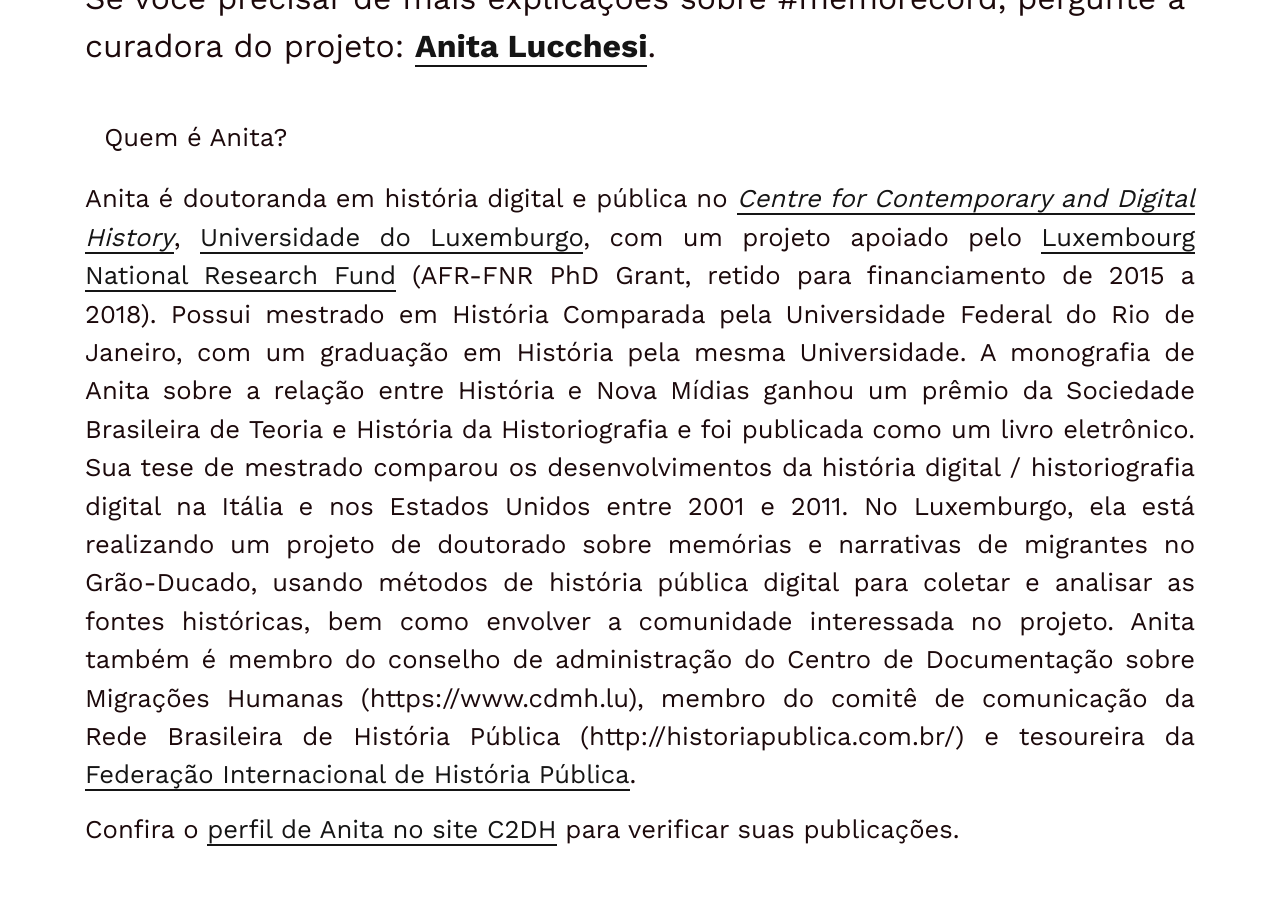
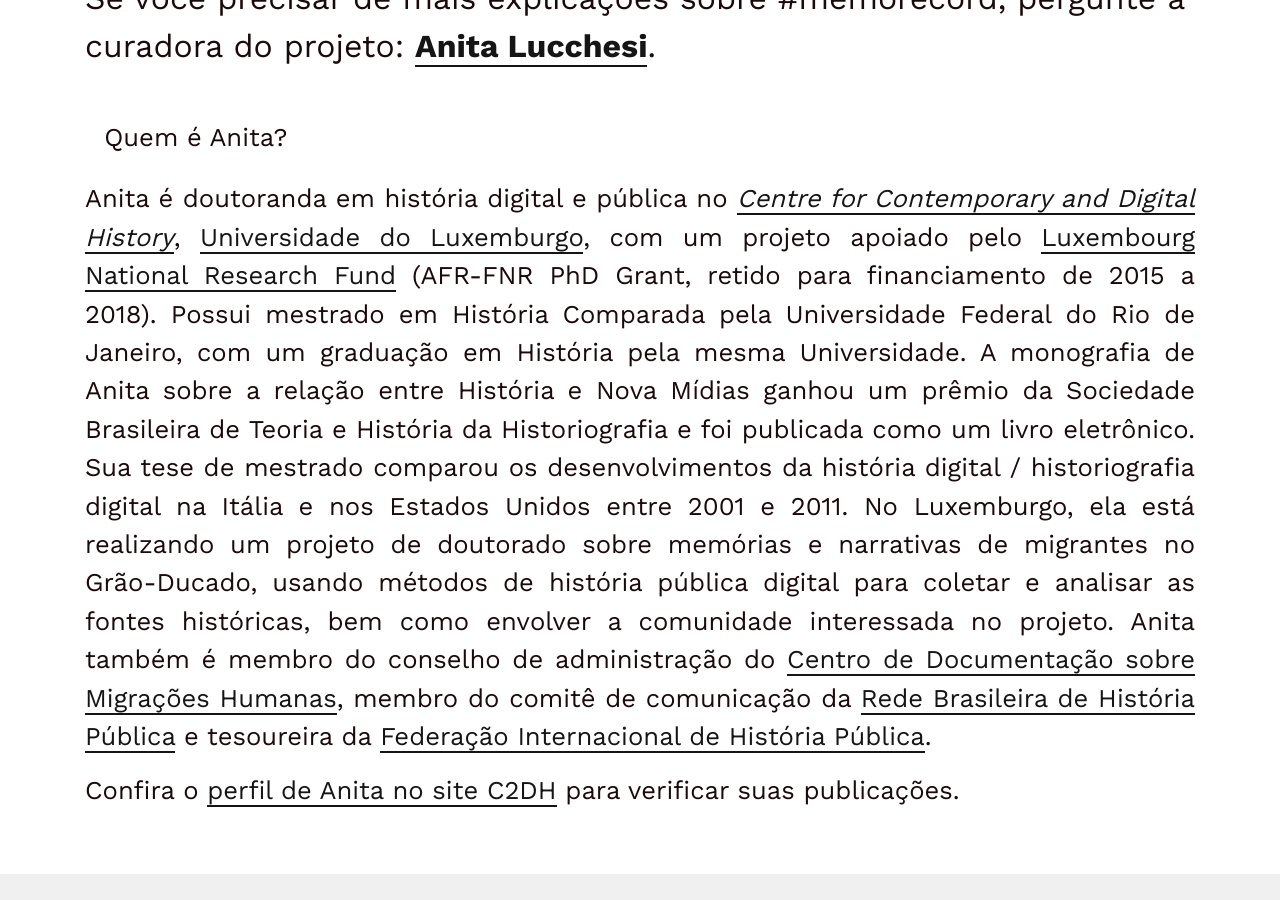
Before and after one commit to C2DH/memorecord, a Jekyll site: the page built from pages/ask-the-historian.pt.md, in a window 1280 px wide and 900 px high, scrolled down 386 px. Built offline with Jekyll 4.4.1, drawn with Linux system fonts in a browser that asks for light colours.

Commit message:
update historian pt

```diff
--- a/pages/ask-the-historian.pt.md
+++ b/pages/ask-the-historian.pt.md
@@ -10,6 +10,6 @@ Se você precisar de mais explicações sobre #memorecord, pergunte à curadora
 <!-- more -->
 ## Quem é Anita?
 
-Anita é doutoranda em história digital e pública no [*Centre for Contemporary and Digital History*](https://www.c2dh.uni.lu/), [Universidade do Luxemburgo](https://www.uni.lu), com um projeto apoiado pelo [Luxembourg National Research Fund](https://www.fnr.lu) (AFR-FNR PhD Grant, retido para financiamento de 2015 a 2018). Possui mestrado em História Comparada pela Universidade Federal do Rio de Janeiro, com um graduação em História pela mesma Universidade. A monografia de Anita sobre a relação entre História e Nova Mídias ganhou um prêmio da Sociedade Brasileira de Teoria e História da Historiografia e foi publicada como um livro eletrônico. Sua tese de mestrado comparou os desenvolvimentos da história digital / historiografia digital na Itália e nos Estados Unidos entre 2001 e 2011. No Luxemburgo, ela está realizando um projeto de doutorado sobre memórias e narrativas de migrantes no Grão-Ducado, usando métodos de história pública digital para coletar e analisar as fontes históricas, bem como envolver a comunidade interessada no projeto. Anita também é membro do conselho de administração do Centro de Documentação sobre Migrações Humanas (https://www.cdmh.lu), membro do comitê de comunicação da Rede Brasileira de História Pública (http://historiapublica.com.br/) e tesoureira da [Federação Internacional de História Pública](http://ifph.hypotheses.org/).
+Anita é doutoranda em história digital e pública no [*Centre for Contemporary and Digital History*](https://www.c2dh.uni.lu/), [Universidade do Luxemburgo](https://www.uni.lu), com um projeto apoiado pelo [Luxembourg National Research Fund](https://www.fnr.lu) (AFR-FNR PhD Grant, retido para financiamento de 2015 a 2018). Possui mestrado em História Comparada pela Universidade Federal do Rio de Janeiro, com um graduação em História pela mesma Universidade. A monografia de Anita sobre a relação entre História e Nova Mídias ganhou um prêmio da Sociedade Brasileira de Teoria e História da Historiografia e foi publicada como um livro eletrônico. Sua tese de mestrado comparou os desenvolvimentos da história digital / historiografia digital na Itália e nos Estados Unidos entre 2001 e 2011. No Luxemburgo, ela está realizando um projeto de doutorado sobre memórias e narrativas de migrantes no Grão-Ducado, usando métodos de história pública digital para coletar e analisar as fontes históricas, bem como envolver a comunidade interessada no projeto. Anita também é membro do conselho de administração do [Centro de Documentação sobre Migrações Humanas](https://www.cdmh.lu), membro do comitê de comunicação da [Rede Brasileira de História Pública](http://historiapublica.com.br/) e tesoureira da [Federação Internacional de História Pública](http://ifph.hypotheses.org/).
 
 Confira o [perfil de Anita no site C2DH](https://www.c2dh.uni.lu/people/anita-lucchesi) para verificar suas publicações.
```
